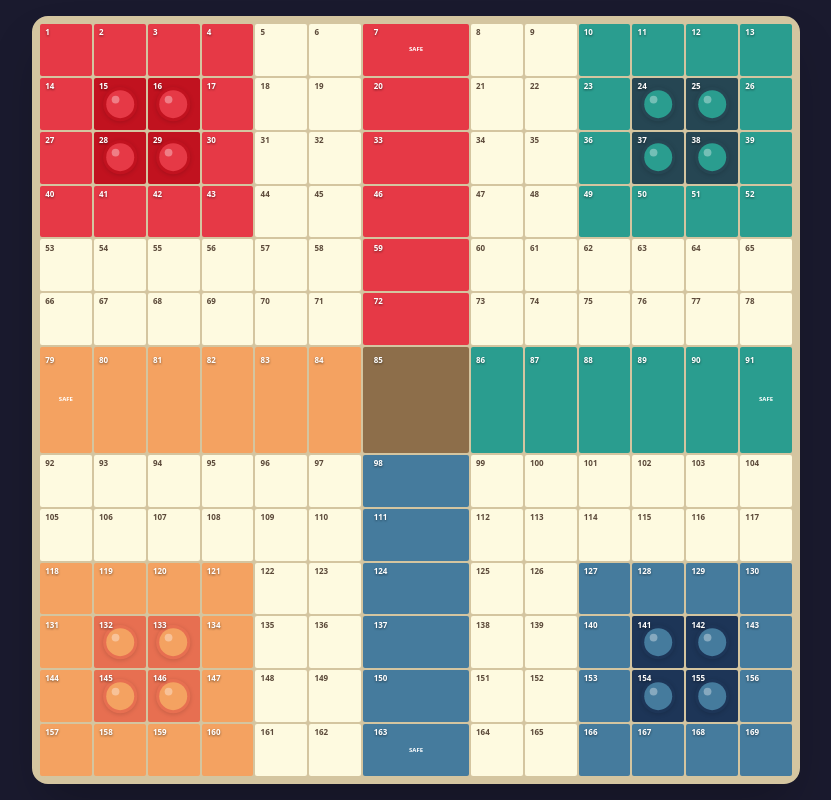
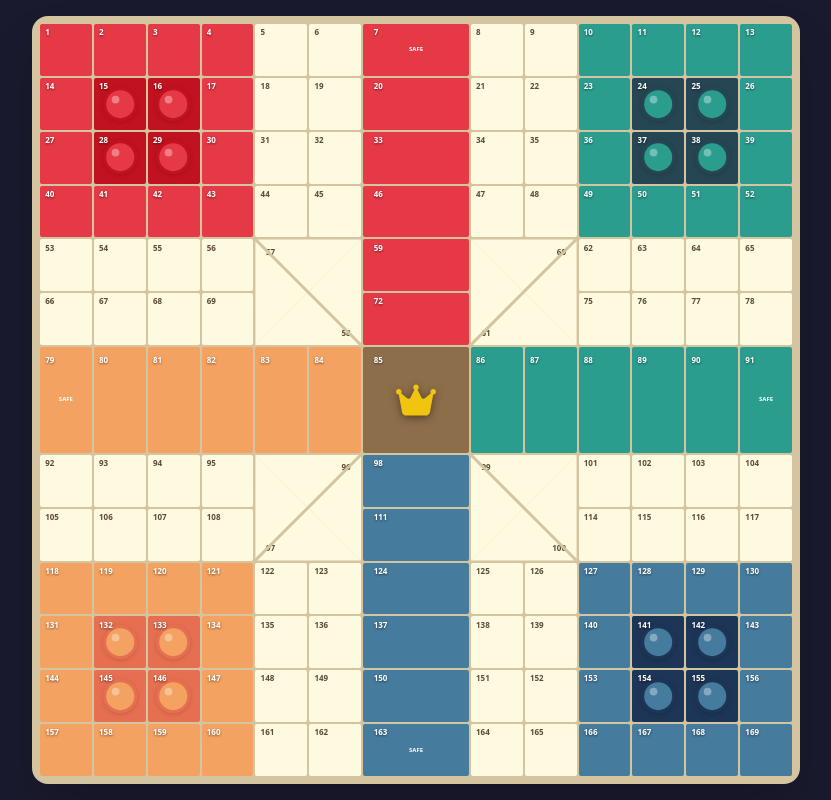
Before and after one commit to jucarata/Ludiq, a Next.js app: page / in a window 1280 px wide. Shown: the whole page, without its empty margins (224-1055 px from the left). Built offline with nearby package versions, Linux system fonts and the light colour scheme.

Commit message:
feat: improving board

```diff
--- a/components/board/BoardCell.tsx
+++ b/components/board/BoardCell.tsx
@@ -1,31 +1,51 @@
 import type { CellData } from "@/lib/board/types";
 import { PLAYER_COLORS, VICTORY_COLOR } from "@/lib/board/types";
 import { GamePiece } from "./GamePiece";
+import { VictoryCrown } from "./VictoryCrown";
 
 interface BoardCellProps {
   cell: CellData;
   style?: React.CSSProperties;
 }
 
+const TRIANGLE_CLIP = {
+  "upper-left": "polygon(0 0, 100% 0, 0 100%)",
+  "lower-right": "polygon(100% 0, 100% 100%, 0 100%)",
+  "upper-right": "polygon(0 0, 100% 0, 100% 100%)",
+  "lower-left": "polygon(0 0, 0 100%, 100% 100%)",
+} as const;
+
+const DIAGONAL_CONFIG = {
+  "down-right": {
+    first: "upper-left" as const,
+    second: "lower-right" as const,
+    line: { x1: 0, y1: 0, x2: 100, y2: 100 },
+  },
+  "down-left": {
+    first: "upper-right" as const,
+    second: "lower-left" as const,
+    line: { x1: 100, y1: 0, x2: 0, y2: 100 },
+  },
+};
+
 function CellShell({
   children,
   className = "",
   style,
   gridStyle,
+  clipPath,
 }: {
   children?: React.ReactNode;
   className?: string;
   style?: React.CSSProperties;
   gridStyle?: React.CSSProperties;
+  clipPath?: string;
 }) {
   return (
-    <div
-      className="relative h-full w-full min-h-0 min-w-0"
-      style={gridStyle}
-    >
+    <div className="relative h-full w-full min-h-0 min-w-0" style={gridStyle}>
       <div
         className={`relative h-full w-full rounded-[2px] ${className}`}
-        style={style}
+        style={{ ...style, clipPath }}
       >
         {children}
       </div>
@@ -33,10 +53,27 @@ function CellShell({
   );
 }
 
-function GridNumber({ n, dark = false }: { n: number; dark?: boolean }) {
+function GridNumber({
+  n,
+  dark = false,
+  triangleHalf,
+}: {
+  n: number;
+  dark?: boolean;
+  triangleHalf?: CellData["triangleHalf"];
+}) {
+  const position =
+    triangleHalf === "lower-right"
+      ? "bottom-[8%] right-[10%] top-auto left-auto"
+      : triangleHalf === "upper-right"
+        ? "top-[8%] right-[10%] left-auto"
+        : triangleHalf === "lower-left"
+          ? "bottom-[8%] left-[10%] top-auto"
+          : "top-[8%] left-[10%]";
+
   return (
     <span
-      className={`pointer-events-none absolute top-[8%] left-[10%] z-10 select-none font-bold leading-none ${
+      className={`pointer-events-none absolute ${position} z-10 select-none font-bold leading-none ${
         dark ? "text-[#5c4a3a]" : "text-white drop-shadow-[0_1px_1px_rgba(0,0,0,0.5)]"
       }`}
       style={{ fontSize: "clamp(3px, 1.5vmin, 8px)" }}
@@ -50,13 +87,147 @@ function isDarkLabel(cell: CellData): boolean {
   return cell.kind === "path" || (cell.kind === "center" && !cell.owner);
 }
 
+function cellBackground(cell: CellData): { className?: string; style?: React.CSSProperties } {
+  if (cell.kind === "void" && cell.owner) {
+    return { style: { backgroundColor: PLAYER_COLORS[cell.owner].fill } };
+  }
+  if (cell.kind === "base" && cell.owner !== undefined) {
+    return { style: { backgroundColor: PLAYER_COLORS[cell.owner].dark } };
+  }
+  if (cell.kind === "victory") {
+    return { style: { backgroundColor: VICTORY_COLOR.fill } };
+  }
+  if (cell.kind === "center") {
+    return {
+      style: {
+        backgroundColor: cell.owner
+          ? PLAYER_COLORS[cell.owner].fill
+          : "var(--board-path)",
+      },
+    };
+  }
+  if ((cell.kind === "home" || cell.kind === "safe") && cell.owner) {
+    return { style: { backgroundColor: PLAYER_COLORS[cell.owner].fill } };
+  }
+  return { className: "bg-[var(--board-path)]" };
+}
+
+function TriangleHalf({
+  cell,
+  half,
+  gridNumber,
+  isPrimaryHalf = false,
+}: {
+  cell: CellData;
+  half: CellData["triangleHalf"];
+  gridNumber: number;
+  isPrimaryHalf?: boolean;
+}) {
+  const bg = cellBackground(cell);
+  const num = (
+    <GridNumber
+      n={gridNumber}
+      dark={isDarkLabel(cell)}
+      triangleHalf={half}
+    />
+  );
+
+  return (
+    <div
+      className={`absolute inset-0 ${bg.className ?? ""}`}
+      style={{ ...bg.style, clipPath: half ? TRIANGLE_CLIP[half] : undefined }}
+    >
+      {num}
+      {isPrimaryHalf &&
+        cell.kind === "base" &&
+        cell.pieceSlot !== undefined &&
+        cell.owner && (
+          <div className="flex h-full w-full items-center justify-center">
+            <GamePiece color={cell.owner} />
+          </div>
+        )}
+      {isPrimaryHalf && cell.kind === "victory" && (
+        <div className="flex h-full w-full items-center justify-center">
+          <VictoryCrown />
+        </div>
+      )}
+      {isPrimaryHalf && cell.kind === "safe" && cell.owner && (
+        <div className="flex h-full w-full items-center justify-center">
+          <span
+            className="select-none font-extrabold text-white"
+            style={{ fontSize: "clamp(2px, 1.2vmin, 6px)" }}
+          >
+            SAFE
+          </span>
+        </div>
+      )}
+    </div>
+  );
+}
+
+interface DiagonalSplitCellProps {
+  cell: CellData;
+  style?: React.CSSProperties;
+}
+
+/** Un solo slot 2×2 con dos triángulos rectángulos en diagonal */
+export function DiagonalSplitCell({ cell, style }: DiagonalSplitCellProps) {
+  const config = DIAGONAL_CONFIG[cell.diagonalDirection ?? "down-right"];
+
+  return (
+    <div className="relative h-full w-full min-h-0 min-w-0" style={style}>
+      <TriangleHalf
+        cell={cell}
+        half={config.first}
+        gridNumber={cell.gridNumber}
+        isPrimaryHalf
+      />
+      <TriangleHalf
+        cell={cell}
+        half={config.second}
+        gridNumber={cell.diagonalPartnerNumber!}
+      />
+      <svg
+        className="pointer-events-none absolute inset-0 z-20 h-full w-full"
+        viewBox="0 0 100 100"
+        preserveAspectRatio="none"
+        aria-hidden
+      >
+        <line
+          x1={config.line.x1}
+          y1={config.line.y1}
+          x2={config.line.x2}
+          y2={config.line.y2}
+          stroke="var(--board-path-border)"
+          strokeWidth="3"
+          vectorEffect="non-scaling-stroke"
+        />
+      </svg>
+    </div>
+  );
+}
+
+function shellProps(cell: CellData, gridStyle?: React.CSSProperties) {
+  const clipPath = cell.triangleHalf
+    ? TRIANGLE_CLIP[cell.triangleHalf]
+    : undefined;
+  return { gridStyle, clipPath };
+}
+
 export function BoardCell({ cell, style: gridStyle }: BoardCellProps) {
-  const num = <GridNumber n={cell.gridNumber} dark={isDarkLabel(cell)} />;
+  const num = (
+    <GridNumber
+      n={cell.gridNumber}
+      dark={isDarkLabel(cell)}
+      triangleHalf={cell.triangleHalf}
+    />
+  );
+  const shared = shellProps(cell, gridStyle);
 
   if (cell.kind === "void" && cell.owner) {
     return (
       <CellShell
-        gridStyle={gridStyle}
+        {...shared}
         style={{ backgroundColor: PLAYER_COLORS[cell.owner].fill }}
       >
         {num}
@@ -67,7 +238,7 @@ export function BoardCell({ cell, style: gridStyle }: BoardCellProps) {
   if (cell.kind === "base" && cell.owner !== undefined && cell.pieceSlot !== undefined) {
     return (
       <CellShell
-        gridStyle={gridStyle}
+        {...shared}
         className="flex items-center justify-center"
         style={{ backgroundColor: PLAYER_COLORS[cell.owner].dark }}
       >
@@ -79,8 +250,13 @@ export function BoardCell({ cell, style: gridStyle }: BoardCellProps) {
 
   if (cell.kind === "victory") {
     return (
-      <CellShell gridStyle={gridStyle} style={{ backgroundColor: VICTORY_COLOR.fill }}>
+      <CellShell
+        {...shared}
+        className="flex items-center justify-center"
+        style={{ backgroundColor: VICTORY_COLOR.fill }}
+      >
         {num}
+        <VictoryCrown />
       </CellShell>
     );
   }
@@ -88,7 +264,7 @@ export function BoardCell({ cell, style: gridStyle }: BoardCellProps) {
   if (cell.kind === "center") {
     const bg = cell.owner ? PLAYER_COLORS[cell.owner].fill : "var(--board-path)";
     return (
-      <CellShell gridStyle={gridStyle} style={{ backgroundColor: bg }}>
+      <CellShell {...shared} style={{ backgroundColor: bg }}>
         {num}
       </CellShell>
     );
@@ -97,7 +273,7 @@ export function BoardCell({ cell, style: gridStyle }: BoardCellProps) {
   if (cell.kind === "home" && cell.owner) {
     return (
       <CellShell
-        gridStyle={gridStyle}
+        {...shared}
         style={{ backgroundColor: PLAYER_COLORS[cell.owner].fill }}
       >
         {num}
@@ -108,7 +284,7 @@ export function BoardCell({ cell, style: gridStyle }: BoardCellProps) {
   if (cell.kind === "safe" && cell.owner) {
     return (
       <CellShell
-        gridStyle={gridStyle}
+        {...shared}
         className="flex items-center justify-center"
         style={{ backgroundColor: PLAYER_COLORS[cell.owner].fill }}
       >
@@ -125,14 +301,14 @@ export function BoardCell({ cell, style: gridStyle }: BoardCellProps) {
 
   if (cell.kind === "path") {
     return (
-      <CellShell gridStyle={gridStyle} className="bg-[var(--board-path)]">
+      <CellShell {...shared} className="bg-[var(--board-path)]">
         {num}
       </CellShell>
     );
   }
 
   return (
-    <CellShell gridStyle={gridStyle} className="bg-[var(--board-path)]">
+    <CellShell {...shared} className="bg-[var(--board-path)]">
       {num}
     </CellShell>
   );
--- a/components/board/ParquesBoard.tsx
+++ b/components/board/ParquesBoard.tsx
@@ -1,7 +1,19 @@
 import { buildBoardLayout, BOARD_SIZE } from "@/lib/board/layout";
-import { BoardCell } from "./BoardCell";
+import { BoardCell, DiagonalSplitCell } from "./BoardCell";
 
 const layout = buildBoardLayout();
+
+function gridAreaStyle(
+  r: number,
+  c: number,
+  colSpan = 1,
+  rowSpan = 1,
+): React.CSSProperties {
+  return {
+    gridColumn: `${c + 1} / span ${colSpan}`,
+    gridRow: `${r + 1} / span ${rowSpan}`,
+  };
+}
 
 export function ParquesBoard() {
   const boardSize = "min(calc(100dvw - 2rem), calc(100dvh - 2rem))";
@@ -21,16 +33,20 @@ export function ParquesBoard() {
       {layout.flatMap((row, r) =>
         row.map((cell, c) => {
           if (cell.hidden) return null;
-          return (
-            <BoardCell
-              key={`${r}-${c}`}
-              cell={cell}
-              style={{
-                ...(cell.colSpan ? { gridColumn: `span ${cell.colSpan}` } : {}),
-                ...(cell.rowSpan ? { gridRow: `span ${cell.rowSpan}` } : {}),
-              }}
-            />
-          );
+
+          const style = gridAreaStyle(r, c, cell.colSpan ?? 1, cell.rowSpan ?? 1);
+
+          if (cell.diagonalPartnerNumber !== undefined) {
+            return (
+              <DiagonalSplitCell
+                key={`${r}-${c}`}
+                cell={cell}
+                style={style}
+              />
+            );
+          }
+
+          return <BoardCell key={`${r}-${c}`} cell={cell} style={style} />;
         }),
       )}
     </div>
--- /dev/null
+++ b/components/board/VictoryCrown.tsx
@@ -0,0 +1,14 @@
+import { FaCrown } from "react-icons/fa6";
+
+export function VictoryCrown() {
+  return (
+    <FaCrown
+      className="shrink-0 text-[#f1c40f] drop-shadow-[0_2px_4px_rgba(0,0,0,0.45)]"
+      style={{
+        width: "min(56%, 5vmin)",
+        height: "min(56%, 5vmin)",
+      }}
+      aria-hidden
+    />
+  );
+}
--- a/lib/board/layout.ts
+++ b/lib/board/layout.ts
@@ -6,7 +6,9 @@ import {
   getMergeRole,
   getMergeSpan,
   getDisplayGridNumber,
-  displayToCoord,
+  isDiagonalSplitAnchor,
+  getDiagonalLowerRightDisplay,
+  getDiagonalSplitDirection,
   VICTORY_BLOCK,
 } from "./merges";
 
@@ -37,18 +39,18 @@ function buildColoredHomeCells(): Record<string, PlayerColor> {
 
 const COLORED_HOME_CELLS = buildColoredHomeCells();
 
-/** Casillas SAFE — por número visible del tablero */
-const SAFE_BY_DISPLAY: Record<number, PlayerColor> = {
+/** Casillas SAFE — por número lógico del tablero (estable ante renumeración) */
+const SAFE_BY_LOGICAL: Record<number, PlayerColor> = {
   7: "red",
-  79: "yellow",
-  91: "green",
-  163: "blue",
+  85: "yellow",
+  98: "green",
+  189: "blue",
 };
 
 function buildSafeCells(): Record<string, PlayerColor> {
   const cells: Record<string, PlayerColor> = {};
-  for (const [display, color] of Object.entries(SAFE_BY_DISPLAY)) {
-    const coord = displayToCoord(Number(display));
+  for (const [logical, color] of Object.entries(SAFE_BY_LOGICAL)) {
+    const coord = getGridCoord(Number(logical));
     if (coord) cells[`${coord[0]},${coord[1]}`] = color;
   }
   return cells;
@@ -147,21 +149,31 @@ function buildCell(r: number, c: number): CellData {
 
   const gridNumber = getDisplayGridNumber(r, c)!;
   const span = getMergeSpan(r, c);
+  const diagonalPartnerNumber = isDiagonalSplitAnchor(r, c)
+    ? getDiagonalLowerRightDisplay(r, c)
+    : undefined;
+  const diagonalDirection = isDiagonalSplitAnchor(r, c)
+    ? getDiagonalSplitDirection(r, c)
+    : undefined;
 
   const base = isBase(r, c);
   if (base) {
     const pieceSlot = getPieceSlot(r, c);
     if (pieceSlot !== undefined) {
-      return { kind: "base", owner: base, pieceSlot, gridNumber, ...span };
+      return { kind: "base", owner: base, pieceSlot, gridNumber, diagonalPartnerNumber,
+diagonalDirection, ...span };
     }
     if (BASE_COLORED_AROUND.has(key)) {
-      return { kind: "void", owner: base, gridNumber, ...span };
+      return { kind: "void", owner: base, gridNumber, diagonalPartnerNumber,
+diagonalDirection, ...span };
     }
-    return { kind: "path", gridNumber, trackNumber, ...span };
+    return { kind: "path", gridNumber, trackNumber, diagonalPartnerNumber,
+diagonalDirection, ...span };
   }
 
   if (getGridNumber(r, c) === VICTORY_ANCHOR) {
-    return { kind: "victory", gridNumber, ...span };
+    return { kind: "victory", gridNumber, diagonalPartnerNumber,
+diagonalDirection, ...span };
   }
 
   const safeOwner = SAFE_CELLS[key];
@@ -171,16 +183,20 @@ function buildCell(r: number, c: number): CellData {
       owner: safeOwner,
       gridNumber,
       trackNumber,
+      diagonalPartnerNumber,
+diagonalDirection,
       ...span,
     };
   }
 
   const coloredHome = COLORED_HOME_CELLS[key];
   if (coloredHome) {
-    return { kind: "home", owner: coloredHome, gridNumber, ...span };
+    return { kind: "home", owner: coloredHome, gridNumber, diagonalPartnerNumber,
+diagonalDirection, ...span };
   }
 
-  return { kind: "path", gridNumber, trackNumber, ...span };
+  return { kind: "path", gridNumber, trackNumber, diagonalPartnerNumber,
+diagonalDirection, ...span };
 }
 
 export function buildBoardLayout(): CellData[][] {
--- a/lib/board/merges.ts
+++ b/lib/board/merges.ts
@@ -28,16 +28,23 @@ export const MERGED_PAIRS: readonly (readonly [number, number])[] = [
   [90, 104],
 ] as const;
 
-/**
- * Bloques 2×2 — primer número es la esquina superior izquierda (primaria).
- * Casillas de victoria del centro: 91, 92, 105, 106.
- */
+/** Bloques 2×2 — esquina superior izquierda (número lógico) */
 export const MERGED_BLOCKS: readonly (readonly [number, number, number, number])[] = [
   [91, 92, 105, 106],
 ] as const;
 
-export type MergeOrientation = "horizontal" | "vertical" | "block";
+/**
+ * Cuadrados 2×2 partidos en dos triángulos.
+ * Esquina superior izquierda de cada cuadrado (número lógico).
+ * 117 y 65 = amarillo/verde (diagonal ↙); 61 y 121 = rojo/azul (diagonal ↘).
+ */
+export const DIAGONAL_SPLIT_BLOCKS: readonly number[] = [61, 117, 65, 121] as const;
+
+export type DiagonalSplitDirection = "down-right" | "down-left";
+
+export type MergeOrientation = "horizontal" | "vertical" | "block" | "diagonal";
 export type MergeRole = "primary" | "secondary" | null;
+export type TriangleHalf = "upper-left" | "lower-right";
 
 export interface MergeSpan {
   colSpan?: number;
@@ -53,9 +60,15 @@ function blockPrimary(numbers: readonly number[]): number {
   });
 }
 
+function diagonalCorners(tlLogical: number): readonly [number, number, number, number] {
+  const [r, c] = getGridCoord(tlLogical)!;
+  return [getGridNumber(r, c), getGridNumber(r, c + 1), getGridNumber(r + 1, c), getGridNumber(r + 1, c + 1)];
+}
+
 const MERGE_SECONDARY = new Set<number>();
 const MERGE_PRIMARY = new Set<number>();
 const MERGE_ORIENTATION = new Map<number, MergeOrientation>();
+const DIAGONAL_ANCHORS = new Set<number>();
 
 for (const [a, b] of MERGED_PAIRS) {
   const primary = Math.min(a, b);
@@ -79,19 +92,77 @@ for (const block of MERGED_BLOCKS) {
   }
 }
 
-const ABSORBED_CELLS = MERGED_PAIRS.length + MERGED_BLOCKS.length * 3;
-
-function buildDisplayNumberMap(): Map<string, number> {
+/** Mapa de numeración antes de absorber las esquinas diagonales */
+function buildPreDiagonalDisplayMap(
+  secondary: ReadonlySet<number>,
+): Map<string, number> {
   const map = new Map<string, number>();
   let display = 0;
   for (let r = 0; r < BOARD_SIZE; r++) {
     for (let c = 0; c < BOARD_SIZE; c++) {
       const logical = getGridNumber(r, c);
-      if (MERGE_SECONDARY.has(logical)) continue;
+      if (secondary.has(logical)) continue;
       display++;
       map.set(`${r},${c}`, display);
     }
   }
+  return map;
+}
+
+const PRE_DIAGONAL_DISPLAY = buildPreDiagonalDisplayMap(MERGE_SECONDARY);
+
+const DIAGONAL_UL_DISPLAY = new Map<string, number>();
+const DIAGONAL_LR_DISPLAY = new Map<string, number>();
+const DIAGONAL_DIRECTION = new Map<string, DiagonalSplitDirection>();
+
+const DIAGONAL_DIRECTION_BY_ANCHOR: Record<number, DiagonalSplitDirection> = {
+  61: "down-right",
+  117: "down-left",
+  65: "down-left",
+  121: "down-right",
+};
+
+for (const tlLogical of DIAGONAL_SPLIT_BLOCKS) {
+  const [, tr, bl, br] = diagonalCorners(tlLogical);
+  MERGE_PRIMARY.add(tlLogical);
+  MERGE_ORIENTATION.set(tlLogical, "diagonal");
+  DIAGONAL_ANCHORS.add(tlLogical);
+  MERGE_SECONDARY.add(tr);
+  MERGE_SECONDARY.add(bl);
+  MERGE_SECONDARY.add(br);
+
+  const [r, c] = getGridCoord(tlLogical)!;
+  const sorted = diagonalCorners(tlLogical)
+    .map((logical) => {
+      const [cr, cc] = getGridCoord(logical)!;
+      return PRE_DIAGONAL_DISPLAY.get(`${cr},${cc}`)!;
+    })
+    .sort((a, b) => a - b);
+  DIAGONAL_UL_DISPLAY.set(`${r},${c}`, sorted[0]);
+  DIAGONAL_LR_DISPLAY.set(`${r},${c}`, sorted[1]);
+  DIAGONAL_DIRECTION.set(`${r},${c}`, DIAGONAL_DIRECTION_BY_ANCHOR[tlLogical]);
+}
+
+const ABSORBED_CELLS =
+  MERGED_PAIRS.length + MERGED_BLOCKS.length * 3 + DIAGONAL_SPLIT_BLOCKS.length * 2;
+
+function buildDisplayNumberMap(): Map<string, number> {
+  const map = new Map<string, number>();
+
+  for (let r = 0; r < BOARD_SIZE; r++) {
+    for (let c = 0; c < BOARD_SIZE; c++) {
+      const logical = getGridNumber(r, c);
+      if (MERGE_SECONDARY.has(logical)) continue;
+
+      if (DIAGONAL_ANCHORS.has(logical)) {
+        map.set(`${r},${c}`, DIAGONAL_UL_DISPLAY.get(`${r},${c}`)!);
+        continue;
+      }
+
+      map.set(`${r},${c}`, PRE_DIAGONAL_DISPLAY.get(`${r},${c}`)!);
+    }
+  }
+
   return map;
 }
 
@@ -119,6 +190,21 @@ export function getMergeRole(r: number, c: number): MergeRole {
   return null;
 }
 
+export function isDiagonalSplitAnchor(r: number, c: number): boolean {
+  return DIAGONAL_ANCHORS.has(getGridNumber(r, c));
+}
+
+export function getDiagonalLowerRightDisplay(r: number, c: number): number | undefined {
+  return DIAGONAL_LR_DISPLAY.get(`${r},${c}`);
+}
+
+export function getDiagonalSplitDirection(
+  r: number,
+  c: number,
+): DiagonalSplitDirection | undefined {
+  return DIAGONAL_DIRECTION.get(`${r},${c}`);
+}
+
 export function getMergeOrientation(r: number, c: number): MergeOrientation | null {
   const logical = getGridNumber(r, c);
   return MERGE_ORIENTATION.get(logical) ?? null;
@@ -128,7 +214,9 @@ export function getMergeSpan(r: number, c: number): MergeSpan {
   const orientation = getMergeOrientation(r, c);
   if (orientation === "horizontal") return { colSpan: 2 };
   if (orientation === "vertical") return { rowSpan: 2 };
-  if (orientation === "block") return { colSpan: 2, rowSpan: 2 };
+  if (orientation === "block" || orientation === "diagonal") {
+    return { colSpan: 2, rowSpan: 2 };
+  }
   return {};
 }
 
@@ -136,7 +224,6 @@ export function getDisplayGridNumber(r: number, c: number): number | undefined {
   return DISPLAY_NUMBER_MAP.get(`${r},${c}`);
 }
 
-/** Convierte número lógico (pre-unión, 1–196) a número visible del tablero */
 export function logicalToDisplay(logical: number): number | undefined {
   const coord = getGridCoord(logical);
   if (!coord) return undefined;
@@ -145,6 +232,13 @@ export function logicalToDisplay(logical: number): number | undefined {
       if (block.includes(logical as (typeof block)[number])) {
         const primary = blockPrimary(block);
         const [pr, pc] = getGridCoord(primary)!;
+        return getDisplayGridNumber(pr, pc);
+      }
+    }
+    for (const tlLogical of DIAGONAL_SPLIT_BLOCKS) {
+      const [, tr, bl, br] = diagonalCorners(tlLogical);
+      if ([tr, bl, br].includes(logical)) {
+        const [pr, pc] = getGridCoord(tlLogical)!;
         return getDisplayGridNumber(pr, pc);
       }
     }
@@ -162,7 +256,6 @@ export function isMergeSecondary(logical: number): boolean {
   return MERGE_SECONDARY.has(logical);
 }
 
-/** Números lógicos que forman el bloque de victoria 2×2 */
 export const VICTORY_BLOCK = MERGED_BLOCKS[0];
 
 export function isVictoryLogical(logical: number): boolean {
--- a/lib/board/types.ts
+++ b/lib/board/types.ts
@@ -22,6 +22,12 @@ export interface CellData {
   rowSpan?: number;
   /** No se renderiza (absorbida por unión) */
   hidden?: boolean;
+  /** Número visible de la otra mitad del cuadrado diagonal */
+  diagonalPartnerNumber?: number;
+  /** ↘ rojo/azul · ↙ amarillo/verde */
+  diagonalDirection?: "down-right" | "down-left";
+  /** Mitad de un cuadrado partido por la diagonal */
+  triangleHalf?: "upper-left" | "lower-right" | "upper-right" | "lower-left";
   /** Número en el camino blanco (↺ antihorario, solo path) */
   trackNumber?: number;
 }
--- a/package.json
+++ b/package.json
@@ -11,7 +11,8 @@
   "dependencies": {
     "next": "^15.3.3",
     "react": "^19.1.0",
-    "react-dom": "^19.1.0"
+    "react-dom": "^19.1.0",
+    "react-icons": "^5.7.0"
   },
   "devDependencies": {
     "@tailwindcss/postcss": "^4.1.8",
```
Also changed, not shown: 2 other files (tests, documents, lock files or other folders).
